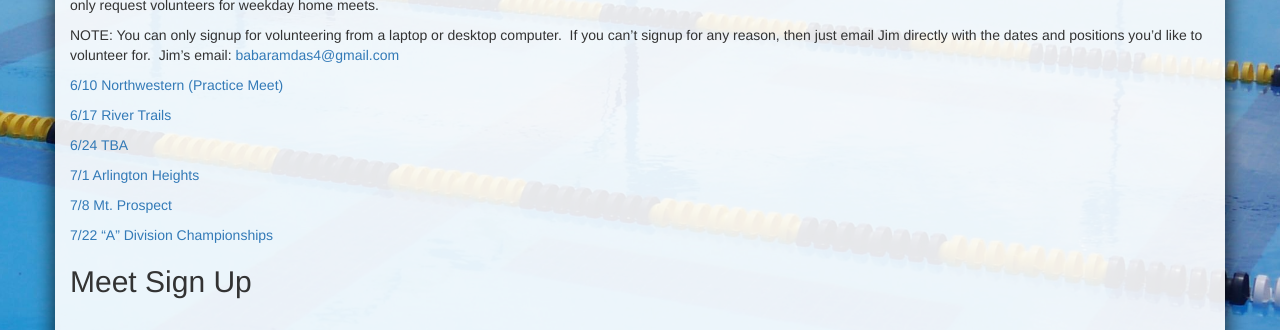
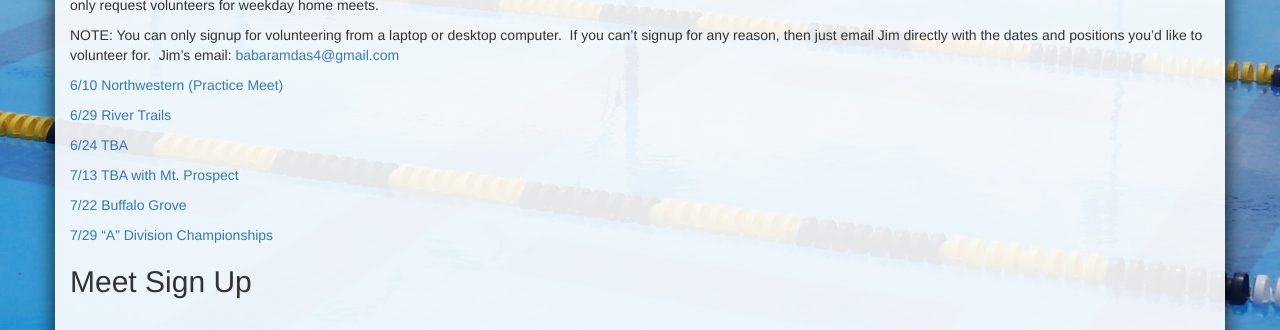
Before and after one commit to schickm/lwlightning.org, a Jekyll site: the page built from meet-signup.md, in a window 1280 px wide. Shown: the part 231-561 px from the top of the page. Built offline with Jekyll 4.4.1, drawn with Linux system fonts in a browser that asks for light colours; nearby versions of some CDN libraries; comment, search, counter and statistics services are not loaded.

Commit message:
Update meet-signup.md

```diff
--- a/meet-signup.md
+++ b/meet-signup.md
@@ -27,15 +27,15 @@ NOTE: You can only signup for volunteering from a laptop or desktop computer.&nb
 
 <a href="https://docs.google.com/spreadsheets/d/1_ZAw55JaCzDhW_TR5CoBL4zHXZBtrHM6XP5A3X1uXtk/edit?usp=sharing">6/10 Northwestern (Practice Meet)</a>
 
-<a href="https://docs.google.com/spreadsheets/d/1sHUpG21vNWKeyipUb2kFeDL7Sg28kByWd2YXhhJYpGE/edit?usp=sharing">6/17 River Trails</a>
+<a href="https://docs.google.com/spreadsheets/d/1sHUpG21vNWKeyipUb2kFeDL7Sg28kByWd2YXhhJYpGE/edit?usp=sharing">6/29 River Trails</a>
 
 <a href="https://docs.google.com/spreadsheets/d/1PnZJAZ1ti2njnMEdu2hsxK4xXX1OZmywe486c3pExn0/edit?usp=sharing">6/24 TBA</a>
 
-<a href="https://docs.google.com/spreadsheets/d/10T6XxJEANt2sDnuGtJF4xIxTSzrPwmvC7_gfi-Txhyo/edit?usp=sharing">7/1 Arlington Heights</a>
+<a href="https://docs.google.com/spreadsheets/d/10T6XxJEANt2sDnuGtJF4xIxTSzrPwmvC7_gfi-Txhyo/edit?usp=sharing">7/13 TBA with Mt. Prospect</a>
 
-<a href="https://docs.google.com/spreadsheets/d/1PT2W54dQDFYSLQzOrNIO5OZ9Z1s1mTOXXF9U7SjBKBI/edit?usp=sharing">7/8 Mt. Prospect</a>
+<a href="https://docs.google.com/spreadsheets/d/1PT2W54dQDFYSLQzOrNIO5OZ9Z1s1mTOXXF9U7SjBKBI/edit?usp=sharing">7/22 Buffalo Grove</a>
 
-<a href="https://docs.google.com/spreadsheets/d/1SVm9C1WxP99-MI2Z9jzonZcf8EIdtCYkKjxEuZl5mpE/edit?usp=sharing">7/22 "A" Division Championships</a>
+<a href="https://docs.google.com/spreadsheets/d/1SVm9C1WxP99-MI2Z9jzonZcf8EIdtCYkKjxEuZl5mpE/edit?usp=sharing">7/29 "A" Division Championships</a>
 
 <h2>Meet Sign Up</h2><br />
 So that we can create the best lineup for our meets, please fill out the form linked below to tell us which meets your child will or will not be able to attend. &nbsp;If you have multiple children, please fill it out once for each child. &nbsp;Upon completion you will be emailed with a confirmation. &nbsp;Should you ever need to change your responses, please follow the link in the confirmation email to edit your responses. &nbsp;Do not go and fill out the form again.&nbsp; Also, this should be accessible from any phone/tablet/desktop.
```
